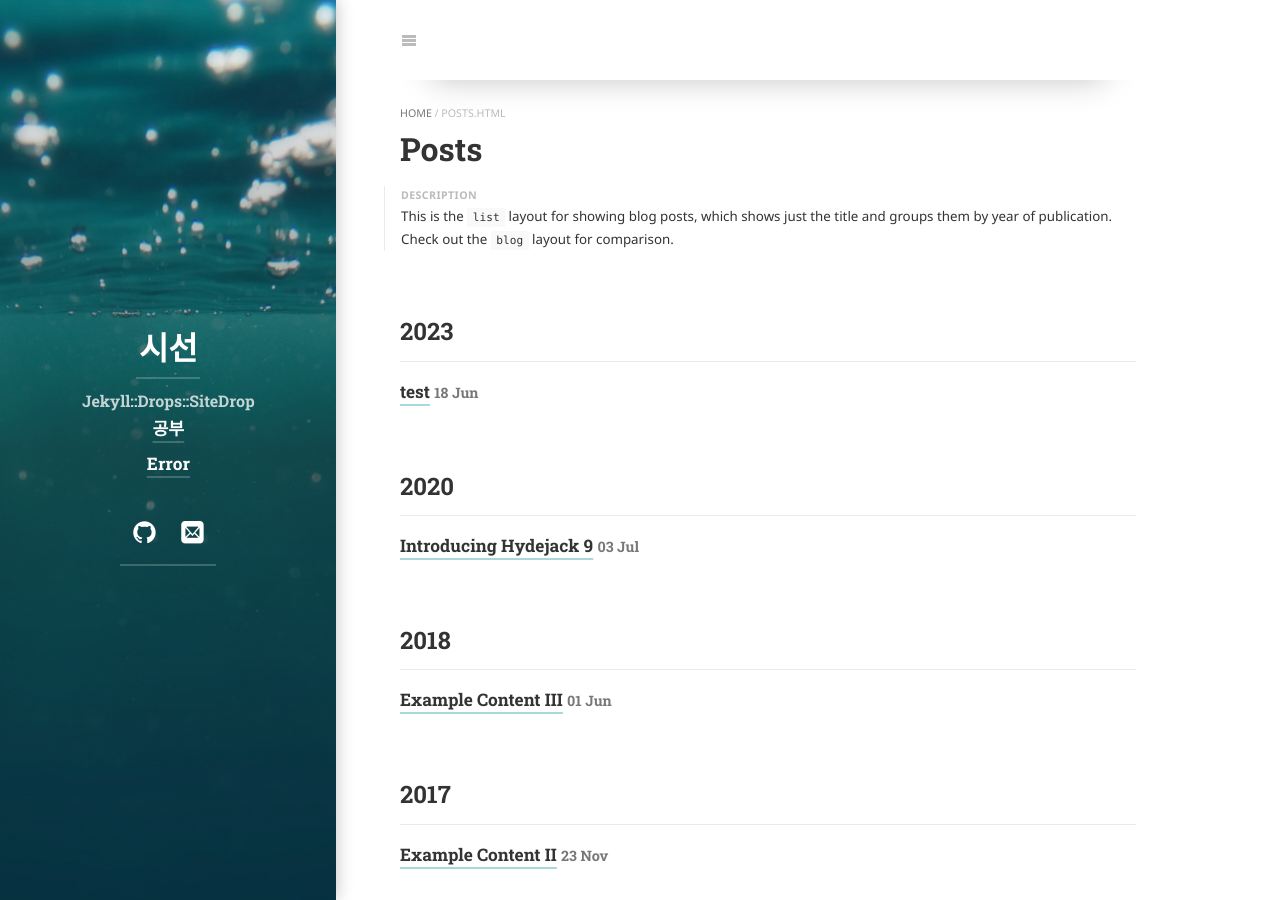
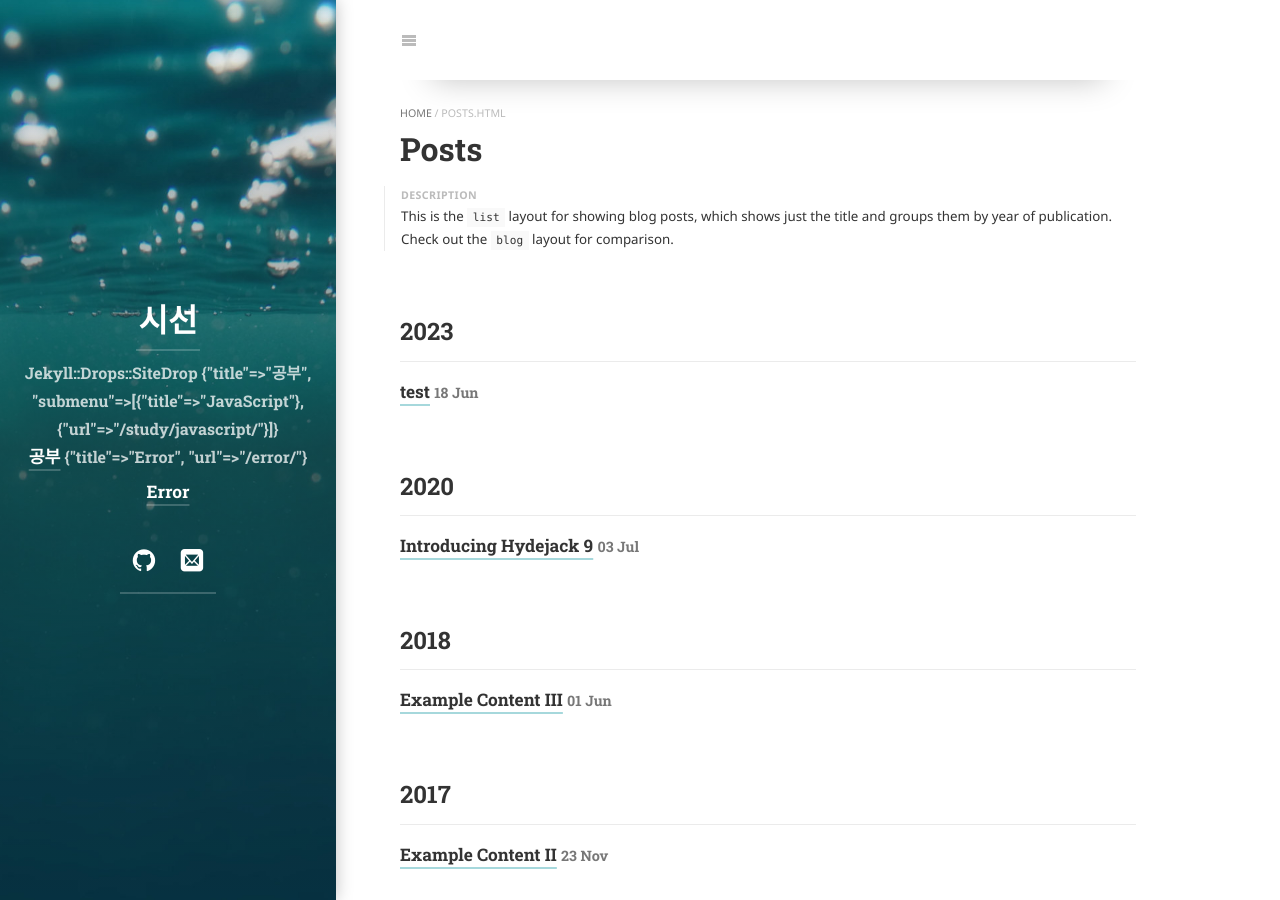
Before and after one commit to seasun93/seasun93.github.io, a Jekyll site: the page built from posts.md, in a window 1280 px wide and 900 px high. Built offline with Jekyll 4.4.1, drawn with Linux system fonts in a browser that asks for light colours; cached includes are drawn as plain includes; some web fonts are replaced.

Commit message:
nav edit

```diff
--- a/_includes/body/nav.html
+++ b/_includes/body/nav.html
@@ -3,6 +3,7 @@
   {% if site.menu %}
     {{site}}
     {% for node in site.menu %}
+    {{node}}
       {% assign url = node.url | default: node.href %}
       <li>
         <a
```
Also changed, not shown: study/_posts/2023-06-18-test.md (renamed from study/javascript/_posts/2023-06-18-test.md).
